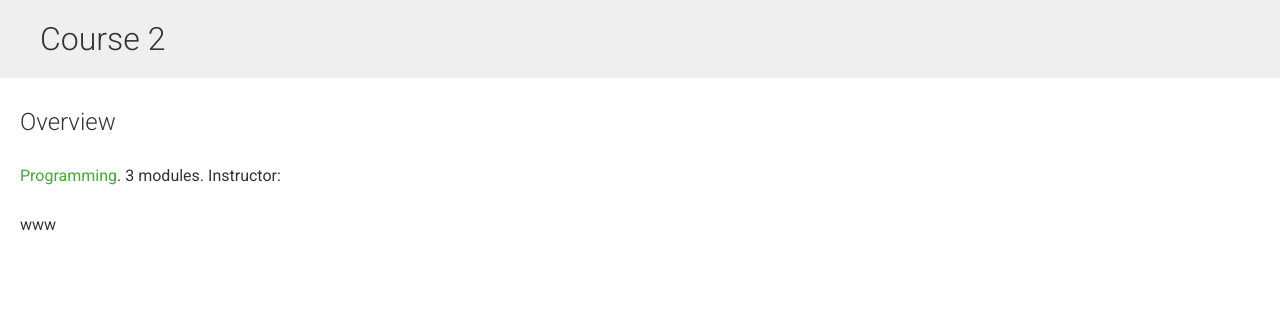
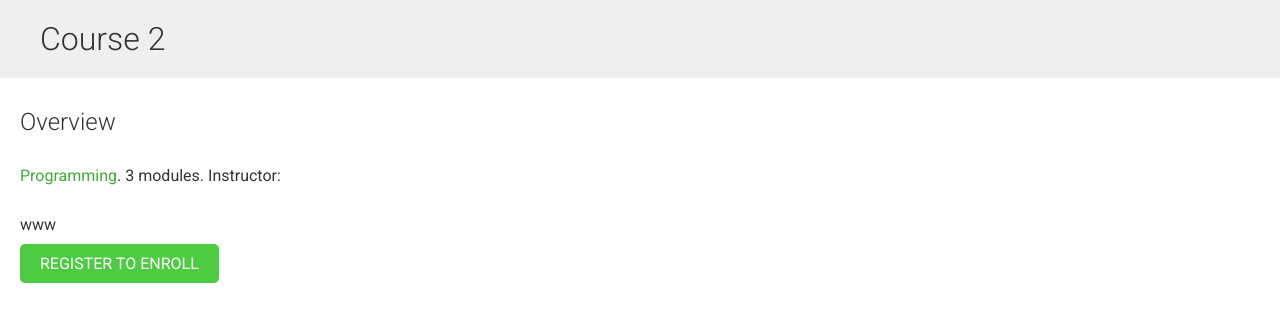
Before and after one commit to IgorZn/educa3, a Django app: a page that uses templates/courses/course/detail.html in a window 1280 px wide. Shown: the part 54-376 px from the top of the page. Run offline with Django 3.2, Linux system fonts and the light colour scheme; data comes from the database, SQL or seed files in the repository; both versions use the stored data as it was after the commit; some libraries are stand-ins or nearby versions.

Commit message:
11 - Rendering and Caching Content Enrolling on courses Next: Accessing the course contents

```diff
--- a/courses/models.py
+++ b/courses/models.py
@@ -27,6 +27,8 @@
 	slug = models.SlugField(max_length=200, unique=True)
 	overview = models.TextField()
 	created = models.DateTimeField(auto_now_add=True)
+
+	students = models.ManyToManyField(User, related_name='courses_joined', blank=True)
 
 	class Meta:
 		ordering = ['-created']
--- a/courses/views.py
+++ b/courses/views.py
@@ -20,6 +20,8 @@
 from .models import Subject
 
 from django.views.generic.detail import DetailView
+
+from students.forms import CourseEnrollForm
 
 # Create your views here.
 
@@ -317,3 +319,11 @@
 class CourseDetailView(DetailView):
 	model = Course
 	template_name = 'courses/course/detail.html'
+
+	def get_context_data(self, **kwargs):
+		"""get_context_data() method to include the enrollment form in the
+		context for rendering the templates"""
+
+		context = super().get_context_data(**kwargs)
+		context['enroll_form'] = CourseEnrollForm(initial={'course': self.object})
+		return context
--- /dev/null
+++ b/students/forms.py
@@ -0,0 +1,6 @@
+from django import forms
+from courses.models import Course
+
+
+class CourseEnrollForm(forms.Form):
+	course = forms.ModelChoiceField(queryset=Course.objects.all(), widget=forms.HiddenInput)
--- a/students/urls.py
+++ b/students/urls.py
@@ -3,4 +3,5 @@
 
 urlpatterns = [
 	path('register/', views.StudentRegistrationView.as_view(), name='student_registration'),
+	path('enroll-course/', views.StudentEnrollCourseView.as_view(), name='student_enroll_course'),
 ]
--- a/templates/courses/course/detail.html
+++ b/templates/courses/course/detail.html
@@ -10,12 +10,22 @@
         <div class="module">
             <h2>Overview</h2>
             <p>
-                <a href="{% url "course_list_subject" subject.slug %}">
-                    {{ subject.title }}</a>.
+                <a href="{% url "course_list_subject" subject.slug %}">{{ subject.title }}</a>.
                 {{ object.modules.count }} modules.
                 Instructor: {{ object.owner.get_full_name }}
             </p>
             {{ object.overview|linebreaks }}
+            {% if request.user.is_authenticated %}
+                <form action="{% url "student_enroll_course" %}" method="post">
+                    {{ enroll_form }}
+                    {% csrf_token %}
+                    <input type="submit" value="Enroll now">
+                </form>
+            {% else %}
+                <a href="{% url "student_registration" %}" class="button">
+                    Register to enroll
+                </a>
+            {% endif %}
         </div>
     {% endwith %}
 {% endblock %}
```
Also changed, not shown: students/views.py (+17 -0 lines), courses/migrations/0004_course_students.py (added), db.sqlite3.
